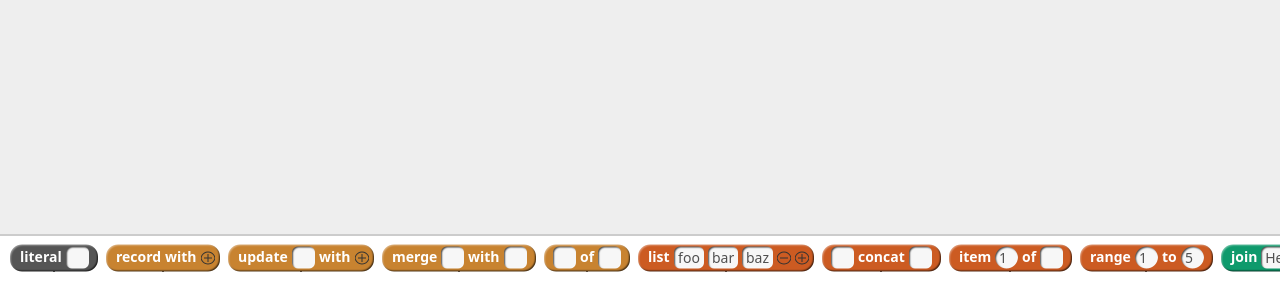
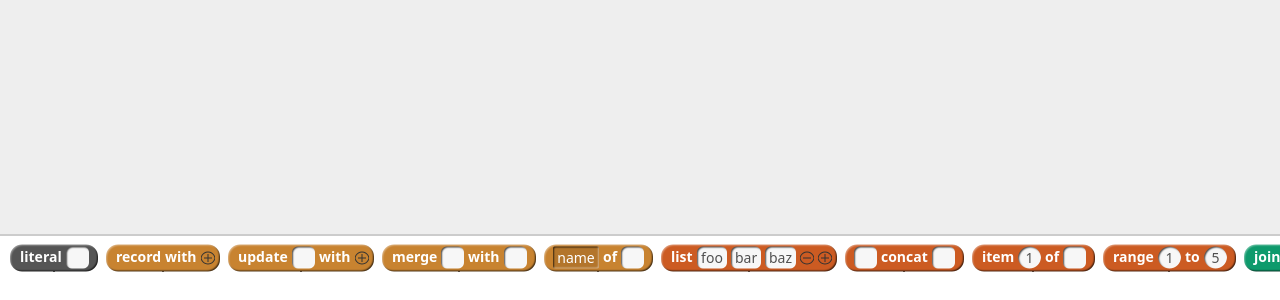
Before and after one commit to tjvr/flowy, a website with bundled scripts: page www/index.html in a window 1280 px wide. Shown: the part 500-800 px from the top of the page. Built offline with nearby package versions, Linux system fonts and the light colour scheme; what js-big-integer would draw is missing.

Commit message:
Add Color inputs

```diff
--- a/src/main.js
+++ b/src/main.js
@@ -1,3 +1,5 @@
+
+import tinycolor from  "tinycolor2";
 
 function assert(x) {
   if (!x) throw "Assertion failed!";
@@ -419,14 +421,6 @@ class Input extends Drawable {
     this.el.appendChild(this.field = el('input', 'absolute field text-field'));
 
     this.shape = shape;
-    this.pathFn = {
-      Num: this.pathCircle,
-      Symbol: this.pathTag,
-    }[shape] || this.pathRounded;
-    this.pathIcon = {
-      // List: this.pathListIcon,
-      // Record: this.pathRecordIcon,
-    }[shape] || null;
 
     this.field.addEventListener('input', this.change.bind(this));
     this.field.addEventListener('keydown', this.keyDown.bind(this));
@@ -444,17 +438,42 @@ class Input extends Drawable {
     return this.parent.dragObject;
   }
 
-  get value() {
-    return this._value;
-  }
+  get value() { return this._value; }
   set value(value) {
     value = ''+value;
     this._value = value;
-    this.node.setLiteral(literal(value));
     if (this.field.value !== value) {
       this.field.value = value;
     }
+    if (this.shape === 'Color') {
+      value = tinycolor(value);
+    } else {
+      value = literal(value);
+    }
+    this.node.setLiteral(value);
     this.layout();
+  }
+
+  get shape() { return this._shape; }
+  set shape(value) {
+    this._shape = value;
+    this.color = '#fff';
+    switch (value) {
+      case 'Num':
+        this.pathFn = this.pathCircle;
+        break;
+      case 'Symbol':
+        this.pathFn = this.pathTag;
+        break;
+      case 'Color':
+        this.pathFn = this.pathSquare;
+        break;
+      case 'Menu':
+        this.pathFn = this.pathSquare;
+        break;
+      default:
+        this.pathFn = this.pathRounded;
+    }
   }
 
   change(e) {
@@ -475,6 +494,10 @@ class Input extends Drawable {
   }
 
   click() {
+    if (this.shape === 'Color') {
+      this.field.focus();
+      return;
+    }
     this.field.select();
     this.field.setSelectionRange(0, this.field.value.length);
   }
@@ -493,7 +516,7 @@ class Input extends Drawable {
   }
 
   drawOn(context) {
-    context.fillStyle = '#f7f7f7';
+    context.fillStyle = this.color;
     bezel(context, this.pathFn, this, true, density);
   }
 
@@ -512,6 +535,18 @@ class Input extends Drawable {
     this.pathRounded(context, this.height / 2);
   }
 
+  pathSquare(context) {
+    this.pathRounded(context, density);
+    return;
+
+    var w = this.width;
+    var h = this.height;
+    context.moveTo(0, 0);
+    context.lineTo(w, 0);
+    context.lineTo(w, h);
+    context.lineTo(0, h);
+  }
+
   pathTag(context) {
     var w = this.width;
     var h = this.height;
@@ -524,7 +559,26 @@ class Input extends Drawable {
   }
 
   layoutSelf() {
-    var metrics = Input.measure(this.field.value);
+    var isColor = false;
+    if (this.shape === 'Menu') {
+      var can = document.createElement('canvas');
+      var c = can.getContext('2d');
+      c.fillStyle = this.parent.color;
+      c.fillRect(0, 0, 1, 1);
+      c.fillStyle = 'rgba(0,0,0, .1)';
+      c.fillRect(0, 0, 1, 1);
+      var d = c.getImageData(0, 0, 1, 1).data;
+      var s = (d[0] * 0x10000 + d[1] * 0x100 + d[2]).toString(16);
+      this.color = '#' + '000000'.slice(s.length) + s;
+    } else if (this.shape === 'Color') {
+      this.color = this.value;
+      isColor = true;
+    } else {
+      this.color = '#f7f7f7';
+    }
+
+    var metrics = isColor ? { width: 12, height: 20 }
+                          : Input.measure(this.field.value);
     this.height = metrics.height + 3;
 
     var pl = 0;
@@ -533,11 +587,21 @@ class Input extends Drawable {
       pr = this.height / 2 - 4;
     }
 
-    var w = Math.max(this.minWidth, metrics.width) + this.fieldPadding * 2;
-    this.width = Math.max(this.height, w + pl + pr);
-    this.field.style.width = `${w}px`;
-    this.field.style.height = `${this.height}px`;
-    this.field.style.left = `${pl}px`;
+    var w = Math.max(this.height, Math.max(this.minWidth, metrics.width) + this.fieldPadding * 2);
+    this.width = w + pl + pr;
+
+    this.field.className = 'absolute field text-field field-' + this.shape;
+    this.field.type = isColor ? 'color' : '';
+    if (isColor) {
+      this.field.style.width = `${this.width}px`;
+      this.field.style.height = `${this.height}px`;
+      this.field.style.left = '0';
+    } else {
+      this.field.style.width = `${w}px`;
+      this.field.style.height = `${this.height}px`;
+      this.field.style.left = `${pl}px`;
+    }
+
     this.redraw();
   }
 
@@ -1070,6 +1134,9 @@ class Block extends Drawable {
     if (part.isSwitch) {
       //return 12;
       return 16;
+    }
+    if (part.shape === 'Color') {
+      return 6;
     }
     if (part.isBubble) {
       return 0;
@@ -1699,12 +1766,13 @@ specs.forEach(p => {
     } else if (word === '%%') {
       parts.push(new Label("%"));
     } else if (/^%/.test(word)) {
-      var value = def.length ? def.shift() : "";
+      var value = def.length ? def.shift() : word === '%c' ? "#007de0" : "";
       parts.push(new Input(value, {
         '%n': 'Num',
         '%o': 'Record',
         '%l': 'List',
         '%c': 'Color',
+        '%m': 'Menu',
       }[word]));
     } else {
       parts.push(new Label(word));
--- a/src/prims.js
+++ b/src/prims.js
@@ -115,7 +115,7 @@ export const specs = [
   ["record", "record with %fields"],
   ["record", "update %o with %fields"], // TODO remove??
   ["record", "merge %o with %o"],
-  ["record", "%m of %o"],
+  ["record", "%m of %o", ["name"]],
 
   /* List */
 
@@ -173,7 +173,7 @@ export const specs = [
 
   /* Color */
 
-  ["color", "color %c", []], // TODO color picker
+  ["color", "%c", []], // TODO color picker
   ["color", "color %s", ["blue"]],
   ["color", "color %s", ["#0cb6f7"]],
   ["color", "mix %c with %n %% of %c", ['', 50, '']],
@@ -510,7 +510,8 @@ export const functions = {
   /* Color */
   // TODO re-implement in-engine
   "Bool <- Color = Color": tinycolor.equals,
-  //"Color <- color Color": x => x,
+  "Color <- Color": x => x,
+  "Color <- color Color": x => x,
   "Color <- color Text": x => {
     var color = tinycolor(x);
     if (!color.isValid()) return;
--- a/www/style.css
+++ b/www/style.css
@@ -278,16 +278,18 @@ html, body {
   pointer-events: auto;
 }
 
-.text-field,
-.enum-field {
+.text-field {
   padding: 0 4px 0;
   -moz-box-sizing: border-box;
   box-sizing: border-box;
   text-align: center;
 }
 
-.enum-field {
+.field-Menu {
   color: #fff;
+}
+.field-Color {
+  padding: 0;
 }
 
 .progress {
```
